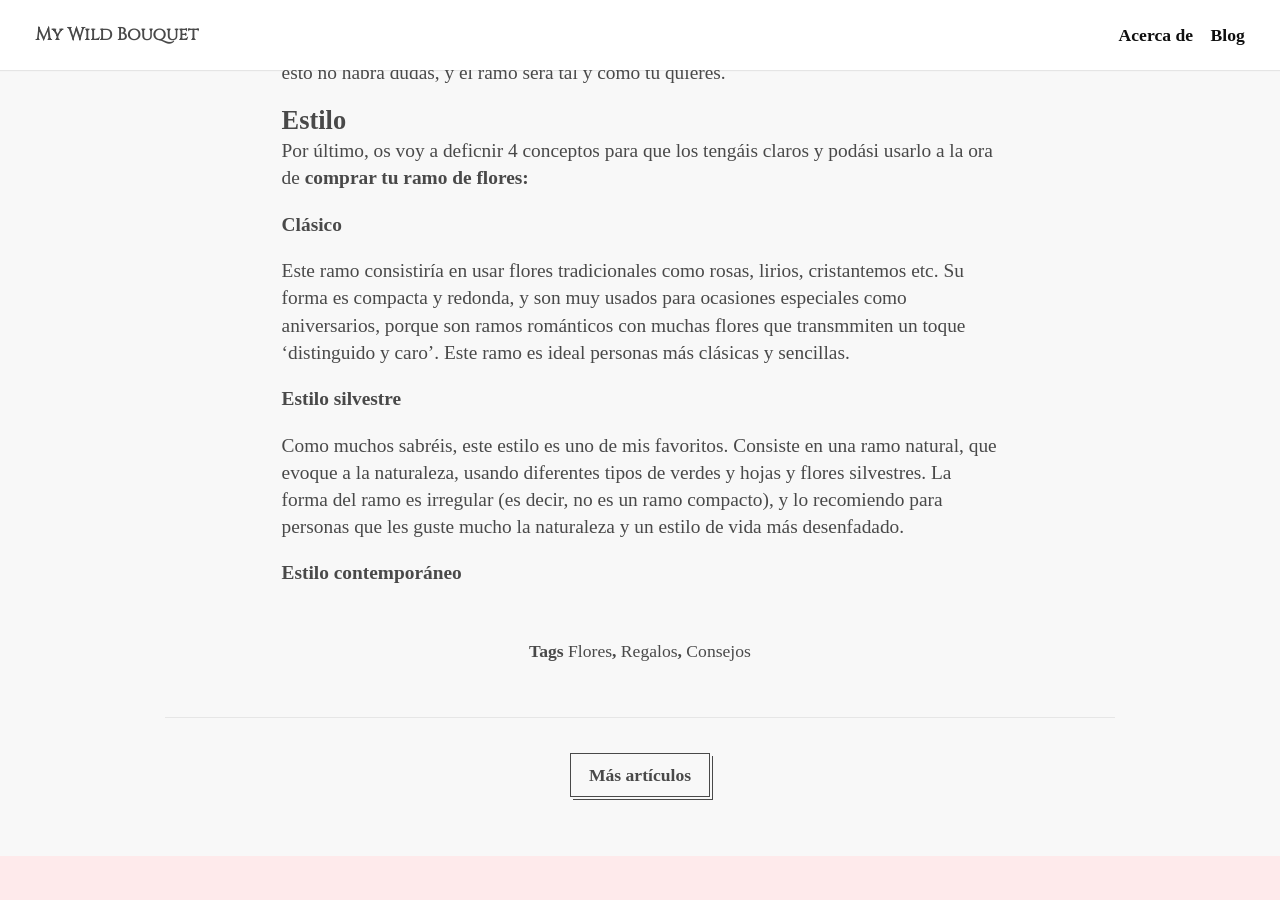
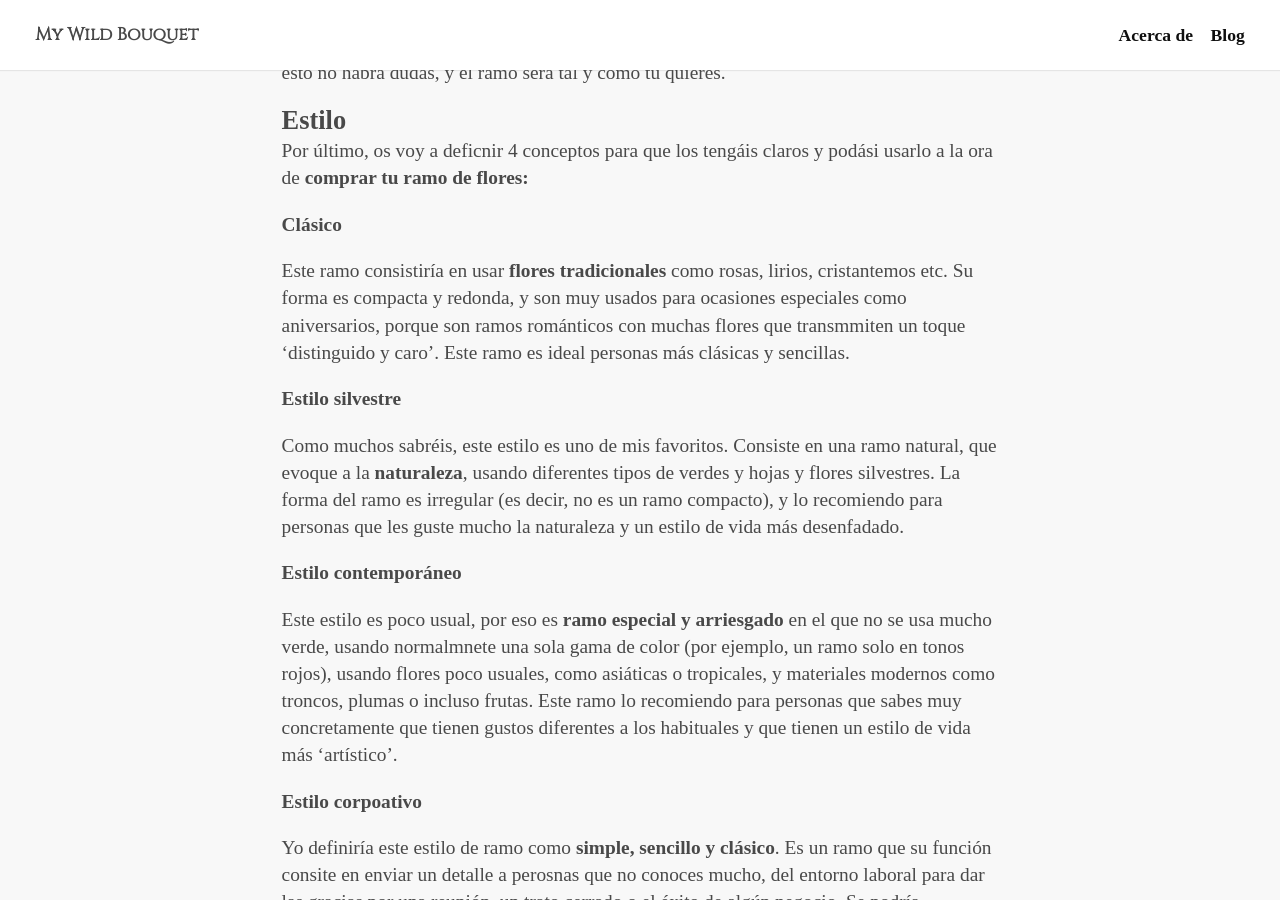
Before and after one commit to keyvanakbary/ramosilvestre.com, a Jekyll site: the page built from src/_posts/2017-12-01-el-lenguaje-de-las-flores.md, in a window 1280 px wide and 900 px high, scrolled down 1706 px. Built offline with Jekyll 4.4.1, drawn with Linux system fonts in a browser that asks for light colours; some web fonts are replaced; some of the changed text lies outside the part shown.

Commit message:
Update 2017-12-01-el-lenguaje-de-las-flores.md

```diff
--- a/src/_posts/2017-12-01-el-lenguaje-de-las-flores.md
+++ b/src/_posts/2017-12-01-el-lenguaje-de-las-flores.md
@@ -9,7 +9,7 @@ tags:
   - Consejos
 ---
 
-Algunos de vosotros os habréis encontrado en alguna ocasión hablando con un florista o dependiente e intentado expicarles que ramo es el que quieres comprar. Contándole un poco para quien es, la ocasión para lo que lo quieres, tus gustos etc. A veces se hace un poco tedioso porque el florista puede no enterderte bien, o lo que tu intentas explicar no se corresponde con el **significado de las flores**, ya que para lo que a tí es clásico para otro puede ser contemporáneo, por poner un caso.
+Algunos de vosotros os habréis encontrado en alguna ocasión hablando con un florista o dependiente e intentado expicarles que ramo es el que quieres comprar. Contándole un poco para quien es, la ocasión para lo que lo quieres, tus gustos etc. A veces se hace un poco tedioso porque el florista puede no enterderte bien, o lo que tu intentas explicar no se corresponde con el **significado de las flores**, ya que lo que para tí es clásico para otro puede ser contemporáneo, por poner un caso.
 
 En este post os voy a contar, según mi experiencia de florista y en atención al cliente, unas pequeñas pautas para **comprar un ramo de flores de manera adecuada**, teniendo en cuenta unos requisitos y así triunfes con tu compra, porque no quieres enviar un ramo romántico a un compañero de trabajo, por ejemplo. ;)
 
@@ -30,12 +30,26 @@ Por último, os voy a deficnir 4 conceptos para que los tengáis claros y podás
 
 __Clásico__
 
-Este ramo consistiría en usar flores tradicionales como rosas, lirios, cristantemos etc. Su forma es compacta y redonda, y son muy usados para ocasiones especiales como aniversarios, porque son ramos románticos con muchas flores que transmmiten un toque 'distinguido y caro'. Este ramo es ideal personas más clásicas y sencillas.
+Este ramo consistiría en usar **flores tradicionales** como rosas, lirios, cristantemos etc. Su forma es compacta y redonda, y son muy usados para ocasiones especiales como aniversarios, porque son ramos románticos con muchas flores que transmmiten un toque 'distinguido y caro'. Este ramo es ideal personas más clásicas y sencillas.
 
 
 __Estilo silvestre__
 
-Como muchos sabréis, este estilo es uno de mis favoritos. Consiste en una ramo natural, que evoque a la naturaleza, usando diferentes tipos de verdes y hojas y flores silvestres. La forma del ramo es irregular (es decir, no es un ramo compacto), y lo recomiendo para personas que les guste mucho la naturaleza y un estilo de vida más desenfadado.
+Como muchos sabréis, este estilo es uno de mis favoritos. Consiste en una ramo natural, que evoque a la **naturaleza**, usando diferentes tipos de verdes y hojas y flores silvestres. La forma del ramo es irregular (es decir, no es un ramo compacto), y lo recomiendo para personas que les guste mucho la naturaleza y un estilo de vida más desenfadado.
 
 
 __Estilo contemporáneo__
+
+Este estilo es poco usual, por eso es **ramo especial y arriesgado** en el que no se usa mucho verde, usando normalmnete una sola gama de color (por ejemplo, un ramo solo en tonos rojos), usando flores poco usuales, como asiáticas o tropicales, y materiales modernos como troncos, plumas o incluso frutas. Este ramo lo recomiendo para personas que sabes muy concretamente que tienen gustos diferentes a los habituales y que tienen un estilo de vida más 'artístico'.
+
+
+__Estilo corpoativo__
+
+Yo definiría este estilo de ramo como **simple, sencillo y clásico**. Es un ramo que su función consite en enviar un detalle  a perosnas que no conoces mucho, del entorno laboral para dar las gracias por una reunión, un trato cerrado o el éxito de algún negocio. Se podría considerar dentro del estilo clásico arriba mencionado, pero elimnado la parate sentimental y romántica que evoca un ramo de rosas rojas. Por la tanto es un ramo sencillo, con flores habitaules en floisterias que no denoten ideas confusas y sea bonito, perfecto para un regalo. Este puede ser el más dificl de hacer, por lo tanto dile a tu florita que quieres un ramo corporativo, y deja en sus manos la decisión de elgir las flroes, él sabrá que elegir.
+
+
+
+Por la tanto, teniendo en cuenta estas pautas no puede haber error a la hora de **elegir tu ramo de flores perfecto**.
+Para resumir todo lo explicado, cuando vayas a la floristería, un ejemplo sería: Desearía comprar un ramo para el cumpleaños de mi madre (ocasión), en tonos rosas y blancos (colores) y que sea clásico (estilo). Con esto, acertarás y la compra será rápida y sencilla.
+
+**¡Espero que os ayude!**
```
